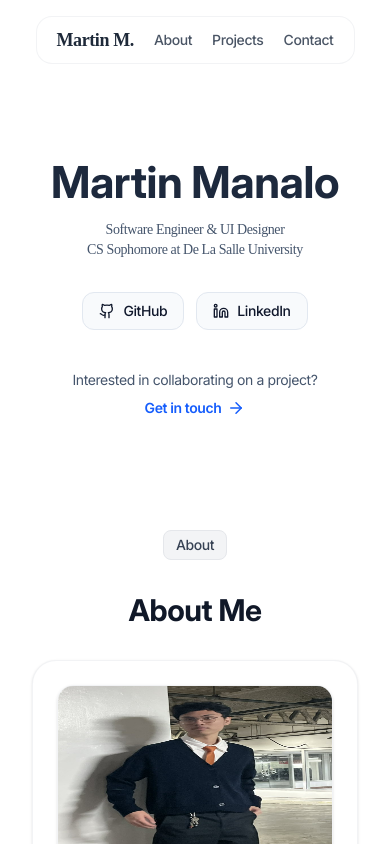
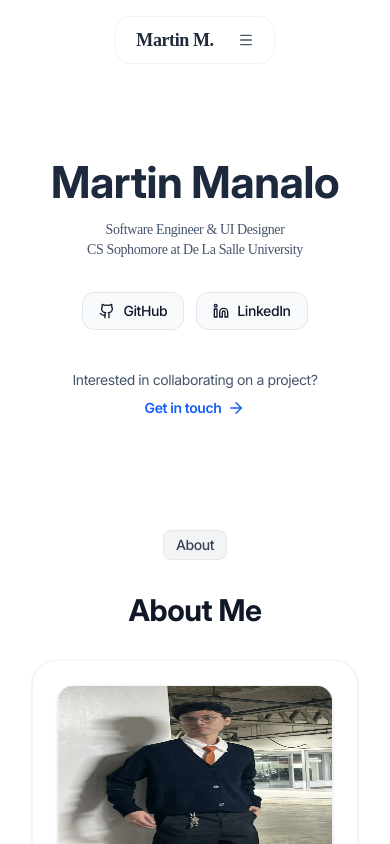
Before and after one commit to martinmnlx/portfolio, a React (Vite) app: page / in a window 390 px wide. Shown: the top 844 px of the page. Built offline with nearby package versions, Linux system fonts and the light colour scheme; a web font is replaced by a local one.

Commit message:
dropdown navbar

```diff
--- a/src/components/NavBar.jsx
+++ b/src/components/NavBar.jsx
@@ -1,4 +1,10 @@
+import { useState } from 'react';
+import { Menu, X } from 'lucide-react';
+import { motion, AnimatePresence } from 'framer-motion';
+
 function NavBar() {
+  const [isOpen, setIsOpen] = useState(false);
+
   const navItems = [
     { label: 'About', href: '#about' },
     { label: 'Projects', href: '#projects' },
@@ -6,35 +12,75 @@ function NavBar() {
   ];
 
   return (
-    <nav className="sticky top-4 md:top-8 z-50 flex justify-center w-full px-4">
+    <nav className="sticky top-4 md:top-8 z-50 flex flex-col items-center w-full px-4">
+      {/* Main Container */}
       <div className="
-        flex justify-center items-center
-        h-12 md:h-16 w-fit gap-1 md:gap-2 px-3 md:px-4
+        flex items-center justify-between
+        h-12 md:h-16 w-full max-w-fit md:min-w-[400px] gap-2 px-3 md:px-4
         border border-gray-200/50 rounded-2xl
-        bg-white/50 backdrop-blur-md
-        flex-wrap md:flex-nowrap
+        bg-white/50 backdrop-blur-md relative
       ">
-        <a href="#" className="md:block font-mono text-gray-800 font-bold text-lg md:text-xl px-2 md:px-4">
-          Martin M.
+        {/* Logo / Name */}
+        <a href="#" className="flex items-center gap-2 font-mono text-gray-800 font-bold text-lg md:text-xl px-2">
+          <span>Martin M.</span>
         </a>
 
+        {/* Desktop Menu (Hidden on mobile) */}
+        <div className="hidden md:flex items-center gap-1">
           {navItems.map((item) => (
             <a
               key={item.href}
               href={item.href}
-            className='
-              font-body font-medium text-gray-600
-              px-2 md:px-4 py-1 md:py-2 rounded-lg text-sm md:text-base
-              transition-all duration-200
-              hover:bg-white/50 hover:text-gray-800 hover:shadow-sm
-            '
+              className='font-body font-medium text-gray-600 px-4 py-2 rounded-lg text-base transition-all duration-200 hover:bg-white/50 hover:text-gray-800'
             >
               {item.label}
             </a>
           ))}
         </div>
+
+        {/* Mobile Toggle (Hidden on Desktop) */}
+        <button
+          onClick={() => setIsOpen(!isOpen)}
+          className="md:hidden p-2 text-gray-600 hover:text-gray-900 transition-colors"
+        >
+          {isOpen ? <X size={16} /> : <Menu size={16} />}
+        </button>
+      </div>
+
+      {/* Mobile Dropdown Menu */}
+      <AnimatePresence>
+        {isOpen && (
+          <motion.div
+            initial={{ opacity: 0, y: -10 }}
+            animate={{ opacity: 1, y: 0 }}
+            exit={{ opacity: 0, y: -10 }}
+            className="
+              md:hidden mt-2 w-full max-w-[250px]
+              flex flex-col gap-1 p-2
+              border border-gray-200/50 rounded-2xl
+              bg-white/80 backdrop-blur-lg shadow-lg
+            "
+          >
+            {navItems.map((item) => (
+              <a
+                key={item.href}
+                href={item.href}
+                onClick={() => setIsOpen(false)} // Close menu when link is clicked
+                className="
+                  font-body font-medium text-gray-600
+                  px-4 py-3 rounded-xl text-center
+                  transition-all duration-200
+                  hover:bg-white hover:text-gray-800 hover:shadow-sm
+                "
+              >
+                {item.label}
+              </a>
+            ))}
+          </motion.div>
+        )}
+      </AnimatePresence>
     </nav>
-  )
+  );
 }
 
 export default NavBar;
```
Lines whose indentation alone changed are shown as unchanged.
